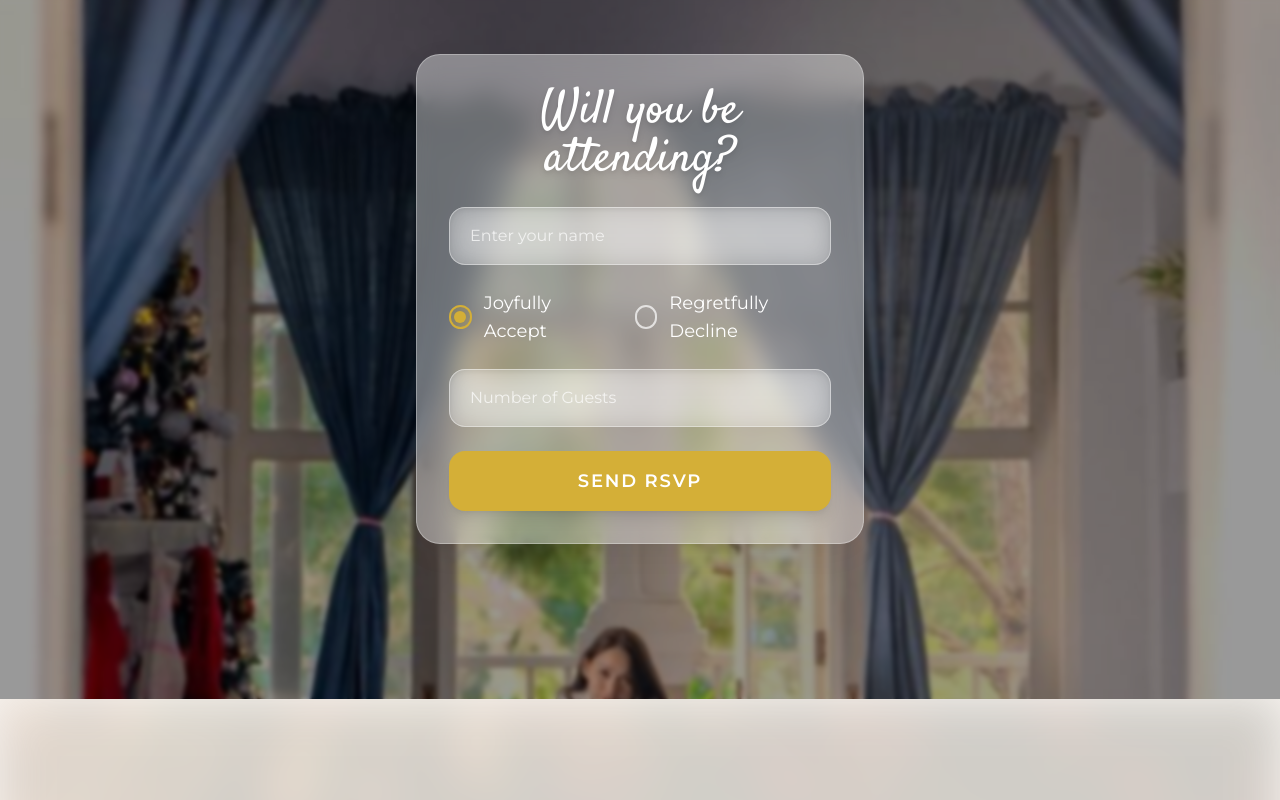
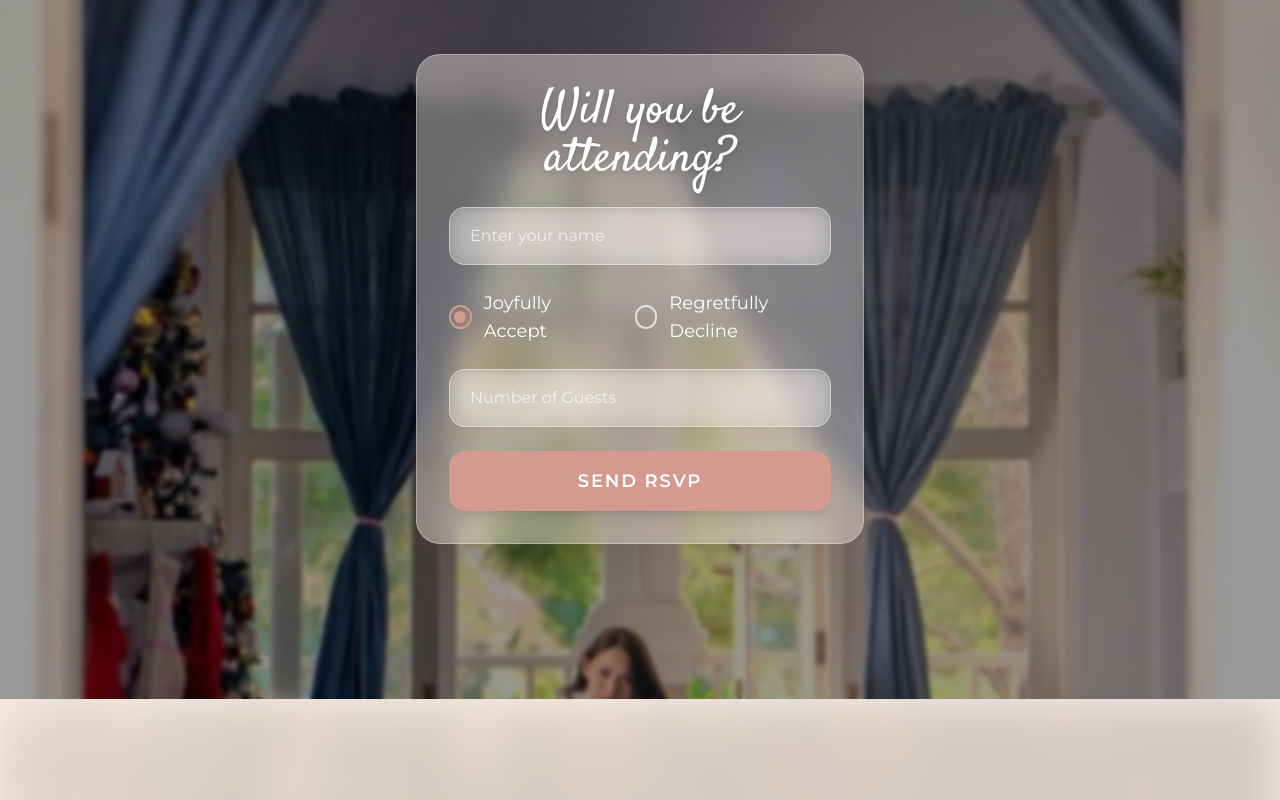
Before and after one commit to SiThuHtin/wedding-invitation-ys-f, a Next.js app: page / in a window 1280 px wide. Both pictures are taken after a click on the label "Joyfully Accept". Shown: the part 3749-4549 px from the top of the page. Built offline with nearby package versions, Linux system fonts and the light colour scheme; a web font is replaced by a local one.

Commit message:
feat: update styles and colors for RSVP and hero sections, enhance global styles, and add launch configuration

```diff
--- a/app/components/formsection.js
+++ b/app/components/formsection.js
@@ -125,7 +125,7 @@ export default function RSVPSection({ onRSVPSubmit }) {
             <motion.button
               type="button"
               onClick={handleSubmit}
-              className="w-full px-5 py-4 mt-4 bg-champagne text-white rounded-2xl font-montserrat tracking-widest font-semibold text-lg transition hover:bg-[#b5952f] shadow-lg"
+              className="w-full px-5 py-4 mt-4 bg-champagne text-white rounded-2xl font-montserrat tracking-widest font-semibold text-lg transition hover:bg-champagne-dark shadow-lg"
               whileHover={{ scale: 1.02 }}
               whileTap={{ scale: 0.98 }}
             >
--- a/app/components/hero.js
+++ b/app/components/hero.js
@@ -17,7 +17,7 @@ const HeroSection = () => {
                     className="object-cover scale-105"
                 />
                 {/* Sophisticated Gradient Overlay */}
-                <div className="absolute inset-0 bg-gradient-to-b from-black/30 via-black/50 to-[#2d3436]"></div>
+                <div className="absolute inset-0 bg-gradient-to-b from-black/30 via-black/50 to-charcoal"></div>
             </div>
 
             {/* Glowing Orbs behind the card for extra depth */}
@@ -50,7 +50,7 @@ const HeroSection = () => {
                     initial={{ scale: 0.9, opacity: 0 }}
                     animate={{ scale: 1, opacity: 1 }}
                     transition={{ delay: 0.7, duration: 1 }}
-                    className="text-5xl sm:text-6xl md:text-8xl font-satisfy mb-6 md:mb-10 pb-2 text-transparent bg-clip-text bg-gradient-to-r from-[#d4af37] via-[#f3e5ab] to-[#d4af37] drop-shadow-[0_2px_4px_rgba(0,0,0,0.8)]"
+                    className="text-5xl sm:text-6xl md:text-8xl font-satisfy mb-6 md:mb-10 pb-2 text-transparent bg-clip-text bg-gradient-to-r from-champagne via-champagne-light to-champagne drop-shadow-[0_2px_4px_rgba(0,0,0,0.8)]"
                 >
                     Shun & Ye
                 </motion.div>
--- a/app/globals.css
+++ b/app/globals.css
@@ -1,22 +1,16 @@
-@import url('https://fonts.googleapis.com/css2?family=Pacifico&display=swap');
-@import url('https://fonts.googleapis.com/css2?family=Satisfy&display=swap');
-
 @tailwind base;
 @tailwind components;
 @tailwind utilities;
 
 :root {
-  --background: #f8f4f0;
-  --foreground: #2d3436;
-  --font-pacifico: 'Pacifico', cursive;
-  --font-parisienne: 'Parisienne', cursive;
-  --font-satisfy: 'Satisfy', cursive;
+  --background: #faf1ea;
+  --foreground: #45312e;
 }
 
 @media (prefers-color-scheme: dark) {
   :root {
-    --background: #1a1a1a;
-    --foreground: #fcfcfc;
+    --background: #221715;
+    --foreground: #f8ece5;
   }
 }
 
@@ -45,11 +39,11 @@ main {
 
 /* Glassmorphism Utilities */
 .glass-panel {
-  background: rgba(255, 255, 255, 0.4);
+  background: rgba(255, 246, 240, 0.4);
   backdrop-filter: blur(12px);
   -webkit-backdrop-filter: blur(12px);
   border: 1px solid rgba(255, 255, 255, 0.3);
-  box-shadow: 0 8px 32px 0 rgba(0, 0, 0, 0.05);
+  box-shadow: 0 8px 32px 0 rgba(69, 49, 46, 0.08);
 }
 
 .dark .glass-panel {
@@ -61,8 +55,8 @@ main {
 /* Premium Gradient Backgrounds */
 .mesh-bg {
   background-color: var(--background);
-  background-image: radial-gradient(at 0% 0%, hsla(43, 63%, 53%, 0.15) 0px, transparent 50%),
-                    radial-gradient(at 100% 100%, hsla(13, 54%, 24%, 0.1) 0px, transparent 50%);
+  background-image: radial-gradient(at 0% 0%, hsla(9, 58%, 82%, 0.25) 0px, transparent 50%),
+                    radial-gradient(at 100% 100%, hsla(7, 45%, 45%, 0.12) 0px, transparent 50%);
 }
 
 .heading-script {
--- a/app/layout.js
+++ b/app/layout.js
@@ -1,37 +1,9 @@
-import { Parisienne, Great_Vibes, Pacifico, Satisfy, Montserrat, Playfair_Display } from "next/font/google";
+import { Satisfy, Montserrat, Playfair_Display } from "next/font/google";
 
 import "./globals.css";
 
-// const geistSans = Geist({
-//   variable: "--font-geist-sans",
-//   subsets: ["latin"],
-// });
-
-// const geistMono = Geist_Mono({
-//   variable: "--font-geist-mono",
-//   subsets: ["latin"],
-// });
-
-
-const satisfy
-  = Satisfy({
-    variable: "--font-satisfy",
-    weight: "400",
-    subsets: ["latin"],
-  });
-const pacifico = Pacifico({
-  variable: "--font-pacifico",
-  weight: "400",
-  subsets: ["latin"],
-});
-const parisienne = Parisienne({
-  variable: "--font-parisienne",
-  weight: "400",
-  subsets: ["latin"],
-});
-
-const greatVibes = Great_Vibes({
-  variable: "--font-great-vibes",
+const satisfy = Satisfy({
+  variable: "--font-satisfy",
   weight: "400",
   subsets: ["latin"],
 });
@@ -57,7 +29,7 @@ export default function RootLayout({ children }) {
     <html lang="en">
       <body
         suppressHydrationWarning
-        className={`${satisfy.variable} ${pacifico.variable} ${parisienne.variable} ${greatVibes.variable} ${montserrat.variable} ${playfair.variable} antialiased mesh-bg smooth-scroll`}
+        className={`${satisfy.variable} ${montserrat.variable} ${playfair.variable} antialiased mesh-bg smooth-scroll`}
       >
         {children}
       </body>
--- a/tailwind.config.mjs
+++ b/tailwind.config.mjs
@@ -12,19 +12,16 @@ export default {
       colors: {
         background: "var(--background)",
         foreground: "var(--foreground)",
-        beige: '#fcfcfc',
-        brown: '#5e2b1c',
-        olive: '#45581f',
-        champagne: '#d4af37',
-        charcoal: '#2d3436',
-        cream: '#f8f4f0',
+        champagne: {
+          light: '#f2cfc6',
+          DEFAULT: '#d49a8f',
+          dark: '#b97f74',
+        },
+        charcoal: '#45312e',
+        cream: '#faf1ea',
       },
       fontFamily: {
-        pacifico: ['var(--font-pacifico)', 'cursive'],
-        bonheur: ['var(--font-bonheur-royale)', 'cursive'],
-        greatvibes: "var(--font-great-vibes)",
-        parisienne: "var(--font-parisienne)",
-        satisfy:"var(--font-satisfy)",
+        satisfy: "var(--font-satisfy)",
         playfair: "var(--font-playfair)",
         montserrat: "var(--font-montserrat)",
       },
```
Also changed, not shown: .claude/launch.json (added).
